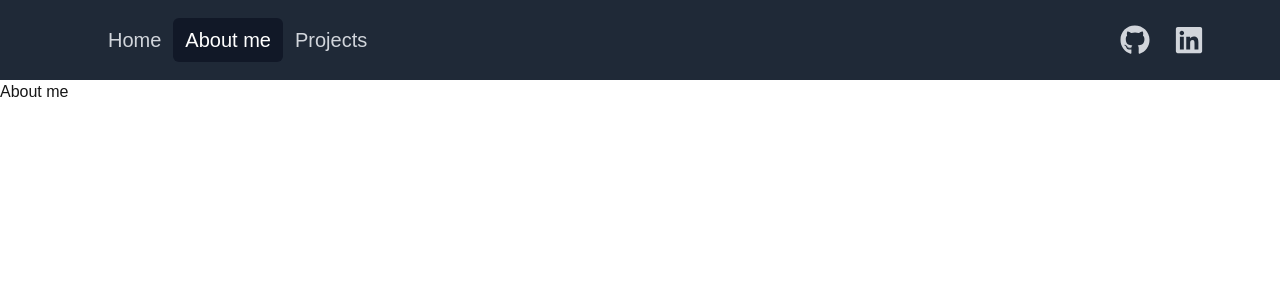
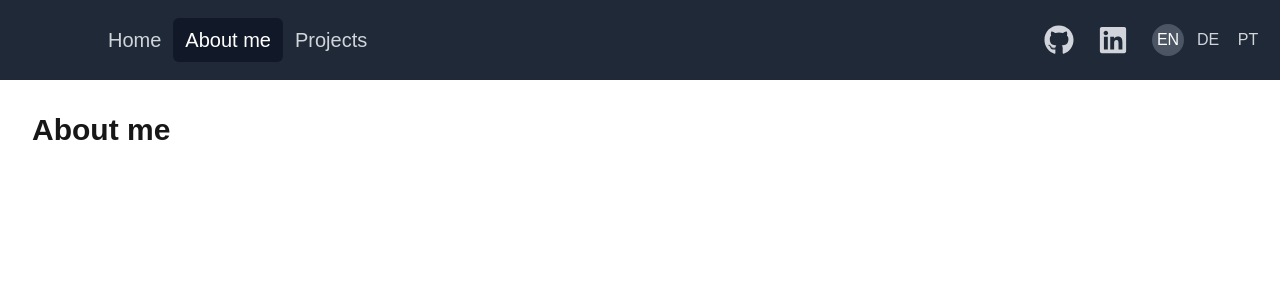
Before and after one commit to viniciusbregoli/bregoli-dev, a Next.js app: page /about in a window 1280 px wide. Shown: the top 300 px of the page. Built offline with nearby package versions, Linux system fonts and the light colour scheme.

Commit message:
Implement internationalization support with language selection and translations

```diff
--- a/app/about/page.tsx
+++ b/app/about/page.tsx
@@ -1,7 +1,14 @@
+'use client';
+
+import { useLanguage } from '../i18n/context';
+
 export default function Page() {
-    return (
-        <div>
-            <h1>About me</h1>
-        </div>
-    );
+  const { t } = useLanguage();
+
+  return (
+    <div className="p-8">
+      <h1 className="text-3xl font-bold mb-4">{t('about.title')}</h1>
+      {/* Add more translated content here */}
+    </div>
+  );
 }
--- a/app/components/header.tsx
+++ b/app/components/header.tsx
@@ -1,20 +1,11 @@
+// app/components/header.tsx
 'use client';
 
 import Link from 'next/link';
 import { usePathname } from 'next/navigation';
 import { FaGithub, FaLinkedin } from 'react-icons/fa';
-
-const navigation = [
-  { name: 'Home', href: '/' },
-  {
-    name: 'About me',
-    href: '/about',
-  },
-  {
-    name: 'Projects',
-    href: '/projects',
-  },
-];
+import LanguageSelector from './languageSelector';
+import { useLanguage } from '../i18n/context';
 
 function classNames(...classes: string[]) {
   return classes.filter(Boolean).join(' ');
@@ -22,14 +13,22 @@ function classNames(...classes: string[]) {
 
 export default function Header() {
   const router = usePathname();
+  const { t } = useLanguage();
+
+  const navigation = [
+    { name: t('nav.home'), href: '/' },
+    { name: t('nav.about'), href: '/about' },
+    { name: t('nav.projects'), href: '/projects' },
+  ];
+
   return (
     <div>
       <nav className="flex flex-row items-center h-20 bg-gray-800">
-        {/* Navigation  */}
+        {/* Navigation */}
         <div className="flex w-full ml-24">
           {navigation.map((item) => (
             <Link
-              key={item.name}
+              key={item.href}
               href={item.href}
               aria-current={router === item.href ? 'page' : undefined}
               className={classNames(
@@ -43,8 +42,9 @@ export default function Header() {
             </Link>
           ))}
         </div>
+
         {/* Socials */}
-        <div className="flex justify-end w-full mr-16">
+        <div className="flex justify-end mr-3">
           <a
             rel="noopener noreferrer"
             target="_blank"
@@ -64,6 +64,11 @@ export default function Header() {
             <FaLinkedin size={30} />
           </a>
         </div>
+
+        {/* Language Selector */}
+        <div className="flex justify-end items-center mr-4">
+          <LanguageSelector />
+        </div>
       </nav>
     </div>
   );
--- a/app/components/heroSection.tsx
+++ b/app/components/heroSection.tsx
@@ -1,7 +1,12 @@
+'use client';
+
 import Image from 'next/image';
 import myImage from '@/../public/IMG-6403.jpg';
+import { useLanguage } from '../i18n/context';
 
 export default function HeroSection() {
+  const { t } = useLanguage();
+
   return (
     <div className="bg-slate-950">
       <div className="flex px-24 py-10 justify-center items-center">
@@ -15,15 +20,11 @@ export default function HeroSection() {
         </div>
         <div className="w-full sm:w-[70%] md:w-[60%] lg:w-[50%]">
           <h1 className="text-white font-bold text-5xl mb-4">
-            Hello! <br />
-            I&apos;m Vinícius
+            {t('hero.greeting')} <br />
+            {t('hero.name')}
           </h1>
           <p className="text-white text-xl w-full sm:w-[35rem] md:w-[30rem] lg:w-[25rem] mb-10">
-            I am a Computer Engineering student with hands-on experience in programming, fullstack
-            development, workflow optimization, and IT infrastructure. Skilled in tools like Python,
-            Java, Full-stack development, source control and SQL, with a strong foundation in Linux
-            and robotics. Currently enrolled at an exchange program at Technische Hochschule
-            Ingolstadt at the Computer Science and AI course.
+            {t('hero.description')}
           </p>
         </div>
       </div>
--- /dev/null
+++ b/app/components/languageSelector.tsx
@@ -0,0 +1,39 @@
+'use client';
+
+import { useLanguage } from '../i18n/context';
+
+export default function LanguageSelector() {
+  const { language, setLanguage } = useLanguage();
+
+  return (
+    <div className="flex items-center space-x-2">
+      <button
+        onClick={() => setLanguage('en')}
+        className={`w-8 h-8 flex items-center justify-center rounded-full ${
+          language === 'en' ? 'bg-gray-600 text-white' : 'text-gray-300 hover:bg-gray-700'
+        }`}
+        aria-label="English"
+      >
+        EN
+      </button>
+      <button
+        onClick={() => setLanguage('de')}
+        className={`w-8 h-8 flex items-center justify-center rounded-full ${
+          language === 'de' ? 'bg-gray-600 text-white' : 'text-gray-300 hover:bg-gray-700'
+        }`}
+        aria-label="German"
+      >
+        DE
+      </button>
+      <button
+        onClick={() => setLanguage('pt')}
+        className={`w-8 h-8 flex items-center justify-center rounded-full ${
+          language === 'pt' ? 'bg-gray-600 text-white' : 'text-gray-300 hover:bg-gray-700'
+        }`}
+        aria-label="Portuguese"
+      >
+        PT
+      </button>
+    </div>
+  );
+}
--- /dev/null
+++ b/app/i18n/context.tsx
@@ -0,0 +1,38 @@
+'use client';
+
+import { createContext, useContext, useState, ReactNode } from 'react';
+import { Language, translations } from './translations';
+
+type LanguageContextType = {
+  language: Language;
+  setLanguage: (language: Language) => void;
+  t: (key: string) => string;
+};
+
+const LanguageContext = createContext<LanguageContextType | undefined>(undefined);
+
+export function LanguageProvider({ children }: { children: ReactNode }) {
+  const [language, setLanguage] = useState<Language>('en');
+
+  const t = (key: string): string => {
+    if (!translations[key]) {
+      console.warn(`Translation key "${key}" not found`);
+      return key;
+    }
+    return translations[key][language] || translations[key]['en'] || key;
+  };
+
+  return (
+    <LanguageContext.Provider value={{ language, setLanguage, t }}>
+      {children}
+    </LanguageContext.Provider>
+  );
+}
+
+export function useLanguage() {
+  const context = useContext(LanguageContext);
+  if (context === undefined) {
+    throw new Error('useLanguage must be used within a LanguageProvider');
+  }
+  return context;
+}
--- /dev/null
+++ b/app/i18n/translations.ts
@@ -0,0 +1,45 @@
+export type Language = 'en' | 'pt' | 'de';
+
+export type Translations = {
+  [key: string]: {
+    [key in Language]?: string;
+  };
+};
+
+export const translations: Translations = {
+  'nav.home': {
+    en: 'Home',
+    pt: 'Início',
+    de: 'Startseite',
+  },
+  'nav.about': {
+    en: 'About me',
+    pt: 'Sobre mim',
+    de: 'Über mich',
+  },
+  'nav.projects': {
+    en: 'Projects',
+    pt: 'Projetos',
+    de: 'Projekte',
+  },
+  'hero.greeting': {
+    en: 'Hello!',
+    pt: 'Olá!',
+    de: 'Hallo!',
+  },
+  'hero.name': {
+    en: "I'm Vinícius",
+    pt: 'Meu nome é Vinícius',
+    de: 'Ich bin Vinícius',
+  },
+  'hero.description': {
+    en: 'I am a Computer Engineering student with hands-on experience in programming, fullstack development, workflow optimization, and IT infrastructure. Skilled in tools like Python, Java, Full-stack development, source control and SQL, with a strong foundation in Linux and robotics. Currently enrolled at an exchange program at Technische Hochschule Ingolstadt at the Computer Science and AI course.',
+    pt: 'Sou estudante de Engenharia da Computação com experiência prática em programação, desenvolvimento fullstack, otimização de fluxo de trabalho e infraestrutura de TI. Habilidades em ferramentas como Python, Java, desenvolvimento Full-stack, controle de versão e SQL, com uma base sólida em Linux e robótica. Atualmente matriculado em um programa de intercâmbio na Technische Hochschule Ingolstadt no curso de Ciência da Computação e IA.',
+    de: 'Ich bin ein Student der Informatik mit praktischer Erfahrung in Programmierung, Fullstack-Entwicklung, Workflow-Optimierung und IT-Infrastruktur. Kenntnisse in Tools wie Python, Java, Full-Stack-Entwicklung, Quellcodeverwaltung und SQL, mit einer soliden Grundlage in Linux und Robotik. Derzeit eingeschrieben in einem Austauschprogramm an der Technischen Hochschule Ingolstadt im Studiengang Informatik und KI.',
+  },
+  'about.title': {
+    en: 'About me',
+    pt: 'Sobre mim',
+    de: 'Über mich',
+  },
+};
--- a/app/layout.tsx
+++ b/app/layout.tsx
@@ -2,6 +2,7 @@ import type { Metadata } from 'next';
 import { Inter } from 'next/font/google';
 import './globals.css';
 import Header from './components/header';
+import { LanguageProvider } from './i18n/context';
 
 const inter = Inter({
   variable: '--font-inter',
@@ -21,8 +22,10 @@ export default function RootLayout({
   return (
     <html lang="en">
       <body className={`${inter.variable} antialiased`}>
-        <Header />
-        {children}
+        <LanguageProvider>
+          <Header />
+          {children}
+        </LanguageProvider>
       </body>
     </html>
   );
```
